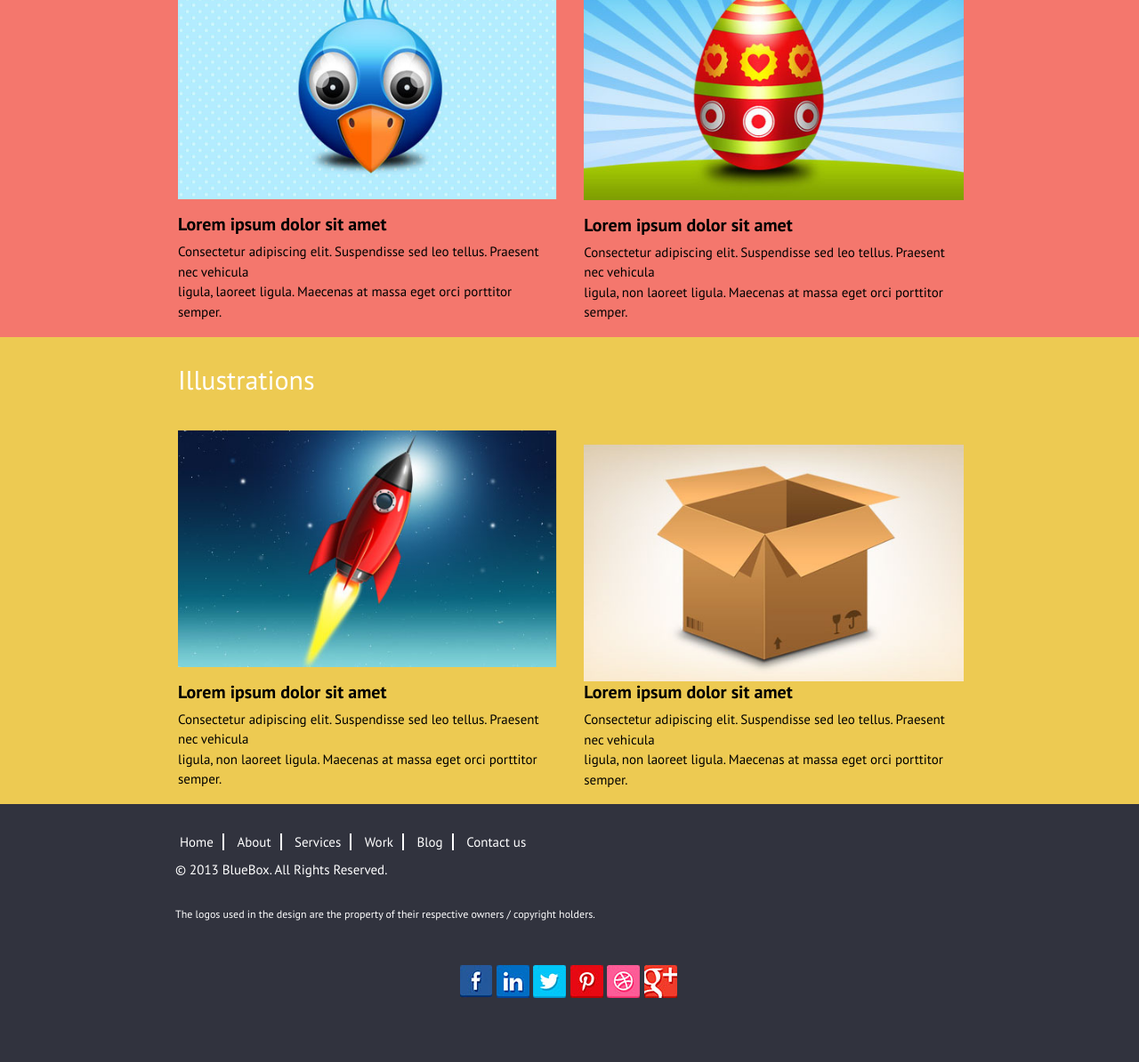
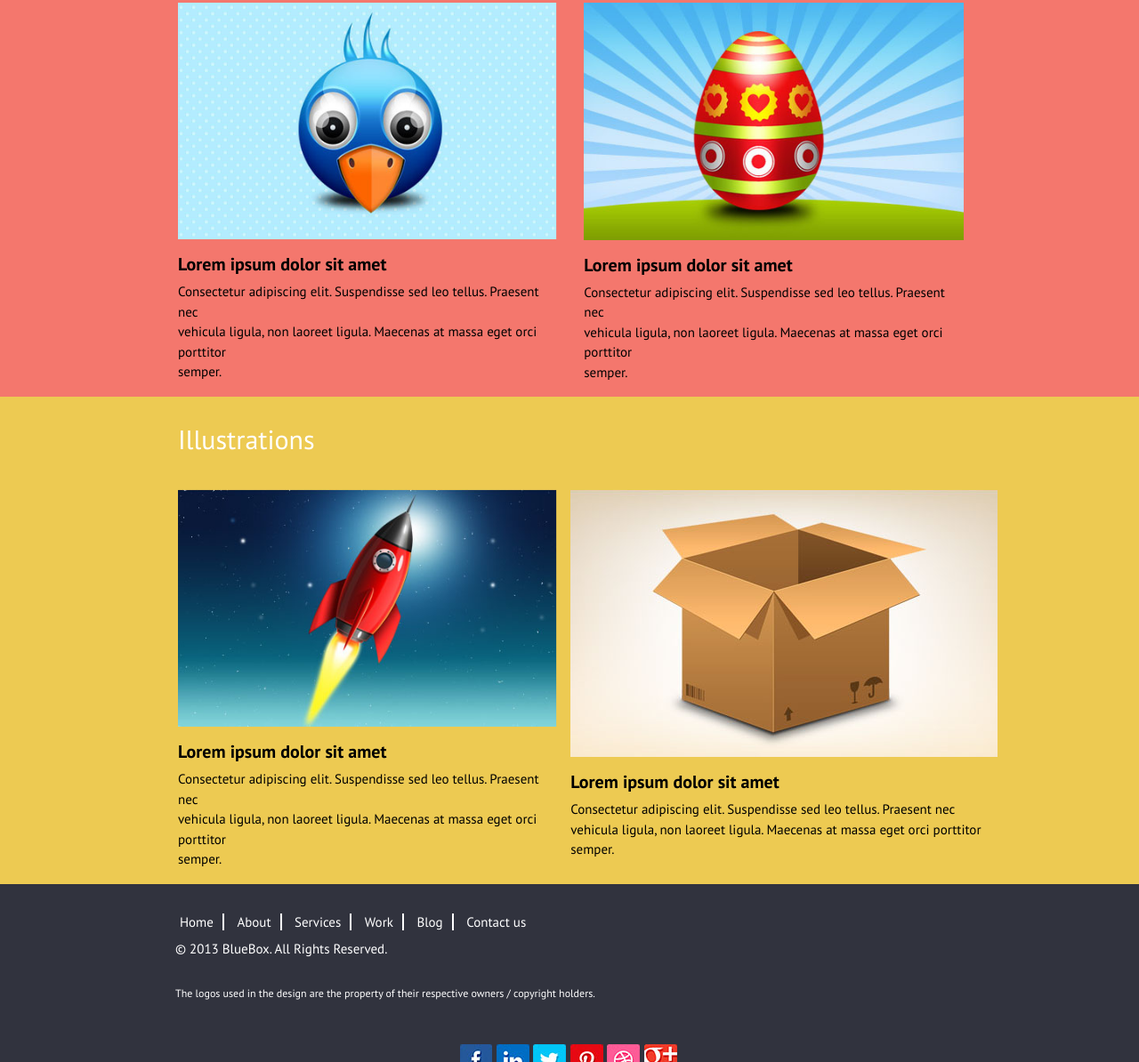
Before and after one commit to JuanPech/bluebox, a plain HTML site: page index.html in a window 1280 px wide. Shown: the part 1508-2702 px from the top of the page at 89% size. Drawn offline with nearby package versions, Linux system fonts and the light colour scheme.

Commit message:
Update index.html

```diff
--- a/index.html
+++ b/index.html
@@ -62,16 +62,16 @@
 				<img src="img/phone.jpg" class="img-fluid" alt="iphone">
 				<p></p>
 				<h4><strong>Lorem ipsum dolor sit amet</strong></h4>
-				<p>Consectetur adipiscing elit. Suspendisse sed leo tellus. Praesent nec vehicula</br> ligula, non laoreet ligula.
-				Maecenas at massa eget orci porttitor semper.</p>
+				<p>Consectetur adipiscing elit. Suspendisse sed leo tellus. Praesent nec</br> vehicula ligula, non laoreet ligula.
+				Maecenas at massa eget orci porttitor <br>semper.</p>
 			</div>
 
 			<div id="parte2" class="col-sm-5">
 				<img src="img/persona.jpg" class="img-fluid" alt="persona">
 				<p>	</p>
 				<h4><strong>Lorem ipsum dolor sit amet</strong></h4>
-				<p>Consectetur adipiscing elit. Suspendisse sed leo tellus. Praesent nec vehicula</br> ligula, non laoreet ligula.
-				Maecenas at massa eget orci porttitor semper.</p>
+				<p>Consectetur adipiscing elit. Suspendisse sed leo tellus. Praesent nec</br> vehicula ligula, non laoreet ligula.
+				Maecenas at massa eget orci porttitor <br>semper.</p>
 			</div>
 		</div>
 	</div>
@@ -86,15 +86,15 @@
 				<img src="img/cafe.jpg" class="img-fluid" alt="cafe-app">
 				<p></p>
 				<h4><strong>Lorem ipsum dolor sit amet</strong></h4>
-				<p>Consectetur adipiscing elit. Suspendisse sed leo tellus. Praesent nec vehicula</br> ligula, non laoreet ligula.
-				Maecenas at massa eget orci porttitor semper.</p>
+				<p>Consectetur adipiscing elit. Suspendisse sed leo tellus. Praesent nec</br> vehicula ligula, non laoreet ligula.
+				Maecenas at massa eget orci porttitor <br>semper.</p>
 			</div>
 			<div id="parte2" class="col-sm-5">
 				<img src="img/tv.jpg" class="img-fluid" alt="tv">
 				<p>	</p>
 				<h4><strong>Lorem ipsum dolor sit amet</strong></h4>
-				<p>Consectetur adipiscing elit. Suspendisse sed leo tellus. Praesent nec vehicula</br> ligula, non laoreet ligula.
-				Maecenas at massa eget orci porttitor semper.</p>
+				<p>Consectetur adipiscing elit. Suspendisse sed leo tellus. Praesent nec</br> vehicula ligula, non laoreet ligula.
+				Maecenas at massa eget orci porttitor <br>semper.</p>
 			</div>
 		</div>
 	</div>
@@ -108,15 +108,15 @@
 				<img src="img/pajaro.jpg" class="img-fluid" alt="pajaro">
 				<p></p>
 				<h4><strong>Lorem ipsum dolor sit amet</strong></h4>
-				<p>Consectetur adipiscing elit. Suspendisse sed leo tellus. Praesent nec vehicula</br> ligula, laoreet ligula.
-				Maecenas at massa eget orci porttitor semper.</p>
+				<p>Consectetur adipiscing elit. Suspendisse sed leo tellus. Praesent nec</br> vehicula ligula, non laoreet ligula.
+				Maecenas at massa eget orci porttitor <br>semper.</p>
 			</div>
 			<div id="parte2" class="col-sm-5">
 				<img src="img/huevo.jpg" class="img-fluid" alt="huevo">
 				<p>	</p>
 				<h4><strong>Lorem ipsum dolor sit amet</strong></h4>
-				<p>Consectetur adipiscing elit. Suspendisse sed leo tellus. Praesent nec vehicula </br>ligula, non laoreet ligula.
-				Maecenas at massa eget orci porttitor semper.</p>
+				<p>Consectetur adipiscing elit. Suspendisse sed leo tellus. Praesent nec</br> vehicula ligula, non laoreet ligula.
+				Maecenas at massa eget orci porttitor <br>semper.</p>
 			</div>
 		</div>
 	</div>
@@ -130,15 +130,15 @@
 				<img src="img/cohete.jpg" class="img-fluid" alt="cohete">
 				<p></p>
 				<h4><strong>Lorem ipsum dolor sit amet</strong></h4>
-				<p>Consectetur adipiscing elit. Suspendisse sed leo tellus. Praesent nec vehicula </br>ligula, non laoreet ligula.
-				Maecenas at massa eget orci porttitor semper.</p>
+				<p>Consectetur adipiscing elit. Suspendisse sed leo tellus. Praesent nec</br> vehicula ligula, non laoreet ligula.
+				Maecenas at massa eget orci porttitor <br>semper.</p>
 			</div>
-			<div id="parte2" class="col-sm-5">
+			<div id="parte2" class="<col-sm-5></col-sm-5>">
+				<img src="img/caja.jpg" class="img-fluid" alt="caja">
 				<p>	</p>
-				<img src="img/caja.jpg" class="img-fluid" alt="caja">
 				<h4><strong>Lorem ipsum dolor sit amet</strong></h4>
-				<p>Consectetur adipiscing elit. Suspendisse sed leo tellus. Praesent nec vehicula</br> ligula, non laoreet ligula.
-				Maecenas at massa eget orci porttitor semper.</p>
+				<p>Consectetur adipiscing elit. Suspendisse sed leo tellus. Praesent nec</br> vehicula ligula, non laoreet ligula.
+				Maecenas at massa eget orci porttitor <br>semper.</p>
 			</div>
 		</div>
 	</div>
@@ -185,5 +185,5 @@
 <script src="https://code.jquery.com/jquery-3.3.1.slim.min.js"></script>
 <script src="https://stackpath.bootstrapcdn.com/bootstrap/4.3.1/js/bootstrap.min.js"></script>
 <script src="https://use.fontawesome.com/releases/v5.11.2/js/all.js" data-auto-replace-svg="nest"></script>
+</html>
 </body>
-</html>
```
